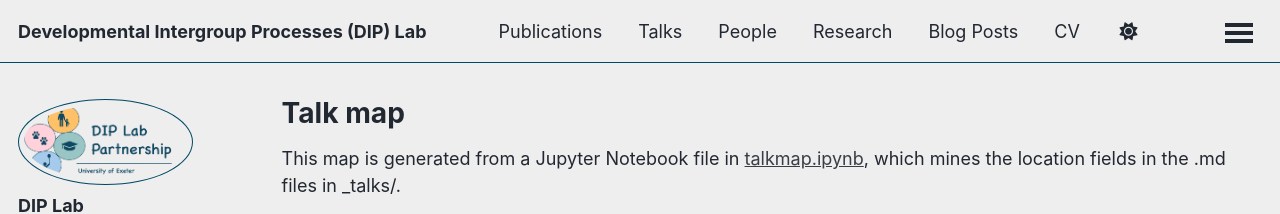
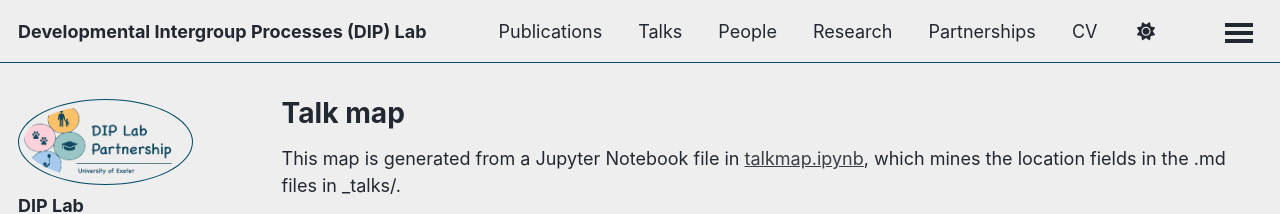
Before and after one commit to Developmental-Intergroup-Processes-Lab/Developmental-Intergroup-Processes-Lab.github.io, a Jekyll site: the page built from _pages/talkmap.html, in a window 1280 px wide. Shown: the top 214 px of the page. Built offline with Jekyll 4.4.1, drawn with Linux system fonts in a browser that asks for light colours; a style sheet for code colours, icons or effects is not loaded.

Commit message:
Update navigation.yml

```diff
--- a/_data/navigation.yml
+++ b/_data/navigation.yml
@@ -20,7 +20,7 @@ main:
   - title: "Research"
     url: /portfolio/
 
-  - title: "Blog Posts"
+  - title: "Partnerships"
     url: /year-archive/
 
   - title: "CV"
```
